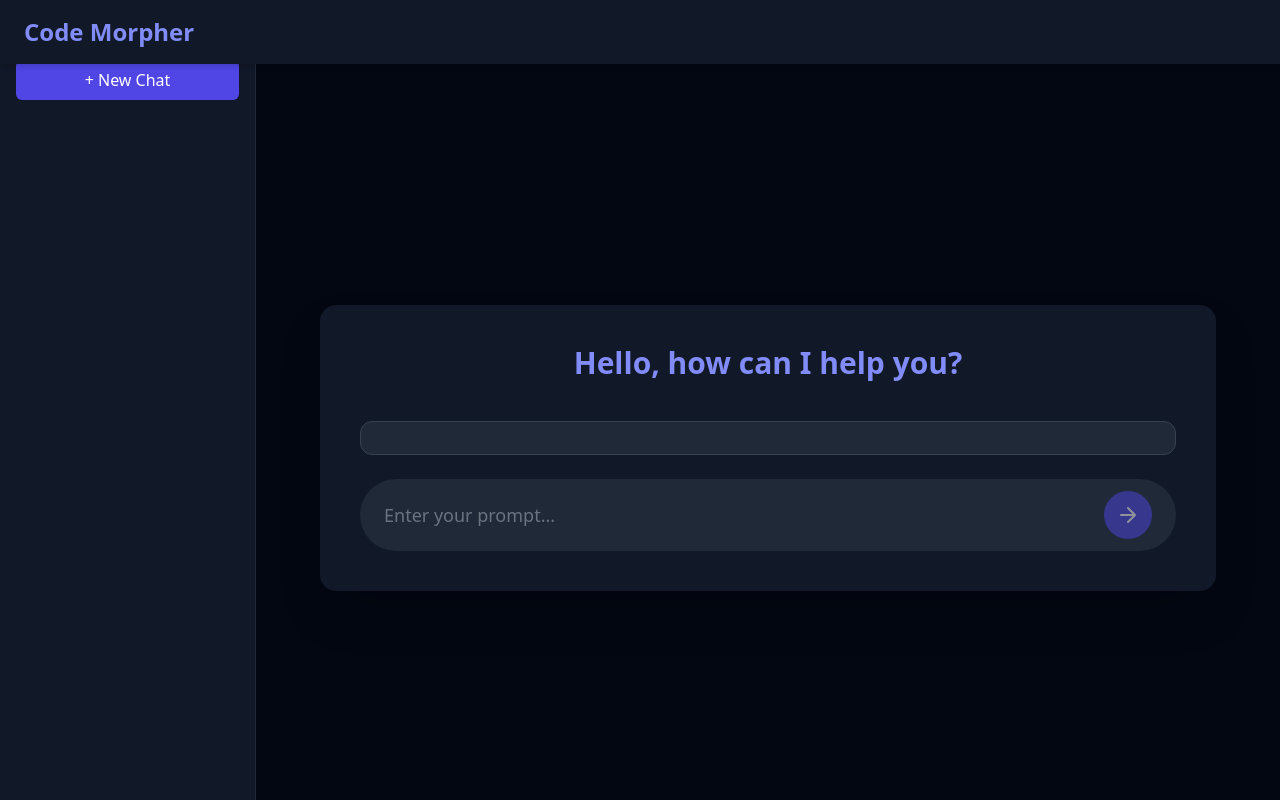
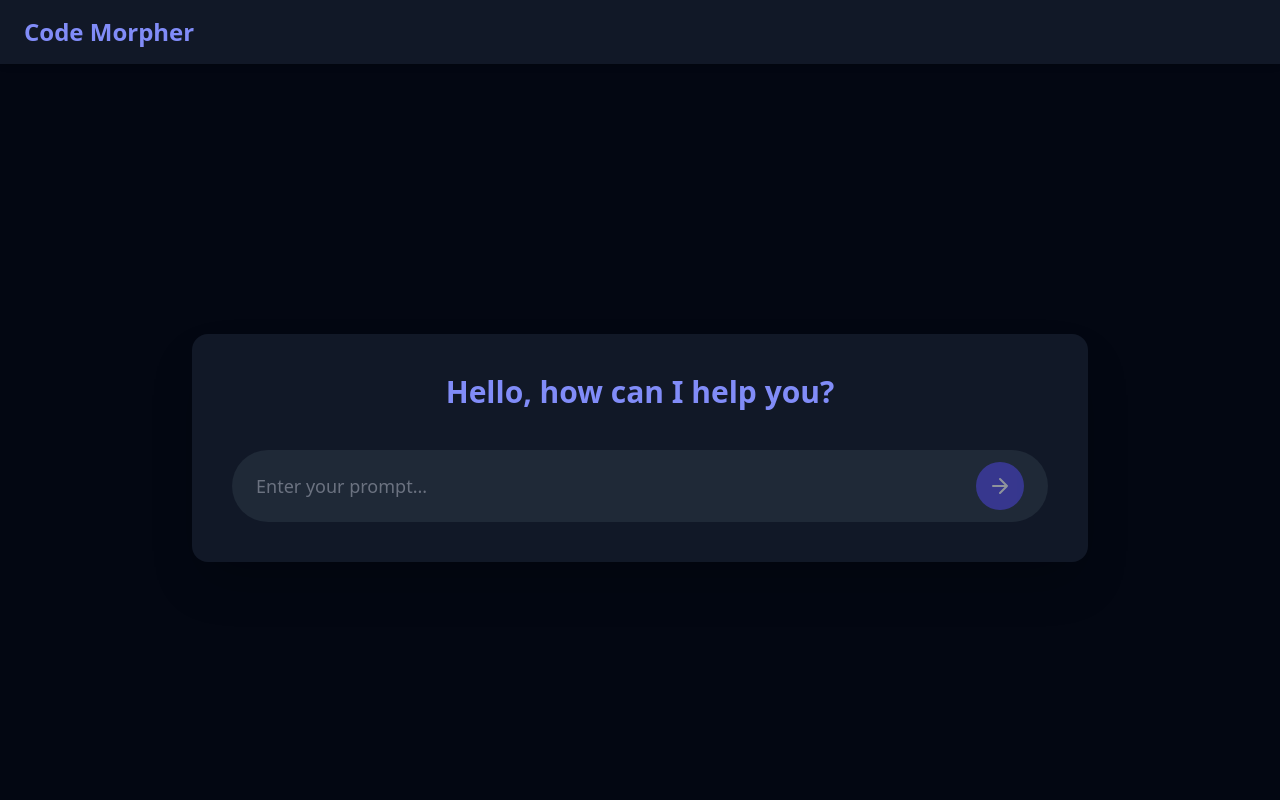
Before and after one commit to Arthika-21/Code-Morpher, a Flask app: page / in a window 1280 px wide. Run offline with Flask 3, Linux system fonts and the light colour scheme; some libraries are stand-ins or nearby versions.

Commit message:
templates\index.html

```diff
--- a/templates/index.html
+++ b/templates/index.html
@@ -7,46 +7,32 @@
   <script src="https://cdn.tailwindcss.com"></script>
 </head>
 
-<body class="bg-gray-950 text-white min-h-screen flex">
-  <!-- Sidebar -->
-  <div id="sidebar" class="w-64 bg-gray-900 flex flex-col p-4 border-r border-gray-800">
-    <h2 class="text-xl font-semibold text-indigo-400 mb-4 text-center">Code Morpher</h2>
-    <button id="newChatBtn" class="w-full bg-indigo-600 hover:bg-indigo-700 py-2 rounded-md mb-4 transition">
-      + New Chat
-    </button>
-    <div id="history" class="flex-1 overflow-y-auto space-y-2">
-      <!-- History items appear here -->
-    </div>
-  </div>
-
-  <!-- Main Chat Area -->
-  <div class="flex-1 flex flex-col items-center justify-center p-4 sm:p-8">
+<body class="bg-gray-950 text-white min-h-screen flex flex-col items-center justify-center font-sans">
+  <!-- Navbar -->
   <nav class="w-full bg-gray-900 py-4 px-6 flex items-center justify-between shadow-md fixed top-0 left-0 z-10">
     <h1 class="text-xl sm:text-2xl font-bold text-indigo-400">Code Morpher</h1>
   </nav>
 
+  <!-- Main Container -->
   <div class="w-full max-w-4xl bg-gray-900 shadow-2xl rounded-2xl p-6 sm:p-10 mt-24 flex flex-col space-y-6">
     <h2 class="text-2xl sm:text-3xl font-semibold text-center text-indigo-400 mb-4">
       Hello, how can I help you?
     </h2>
 
-      <!-- Chat Container -->
-      <div id="chatContainer"
-        class="flex-1 overflow-y-auto space-y-4 max-h-[60vh] p-4 bg-gray-800 rounded-xl border border-gray-700">
-      </div>
 
     <!-- Input Box -->
     <div class="flex items-center bg-gray-800 rounded-full px-4 sm:px-6 py-3">
-        <input id="dslInput" type="text" placeholder="Enter your prompt..."
-          class="flex-grow bg-transparent text-gray-300 placeholder-gray-500 focus:outline-none text-base sm:text-lg" />
-        <button id="sendBtn" onclick="generateJava()" disabled
-          class="ml-3 bg-indigo-600 hover:bg-indigo-700 rounded-full p-3 transition disabled:opacity-50">
-          <svg xmlns="http://www.w3.org/2000/svg" fill="none" viewBox="0 0 24 24" stroke-width="2" stroke="white"
-            class="w-5 h-5 sm:w-6 sm:h-6">
+      <input
+        id="dslInput"
+        type="text"
+        placeholder="Enter your prompt..."
+        class="flex-grow bg-transparent text-gray-300 placeholder-gray-500 focus:outline-none text-base sm:text-lg"
+      />
+      <button id="sendBtn" onclick="generateJava()" disabled class="ml-3 bg-indigo-600 hover:bg-indigo-700 rounded-full p-3 transition disabled:opacity-50">
+        <svg xmlns="http://www.w3.org/2000/svg" fill="none" viewBox="0 0 24 24" stroke-width="2" stroke="white" class="w-5 h-5 sm:w-6 sm:h-6">
           <path stroke-linecap="round" stroke-linejoin="round" d="M5 12h14M12 5l7 7-7 7" />
         </svg>
       </button>
-      </div>
     </div>
   </div>
 
@@ -54,18 +40,15 @@
     const chatContainer = document.getElementById("chatContainer");
     const input = document.getElementById("dslInput");
     const sendBtn = document.getElementById("sendBtn");
-    const historyDiv = document.getElementById("history");
-    const newChatBtn = document.getElementById("newChatBtn");
 
     // Enable button only when user types something
     input.addEventListener("input", () => {
       sendBtn.disabled = input.value.trim() === "";
     });
 
-    // Load chat history
+    // Load chat history from localStorage
     window.onload = function () {
       const history = JSON.parse(localStorage.getItem("chatHistory")) || [];
-      history.forEach(item => renderHistoryItem(item.prompt, item.response));
       history.forEach(item => renderMessage(item.prompt, item.response));
     };
 
@@ -73,12 +56,15 @@
       const userInput = input.value.trim();
       if (!userInput) return;
 
-      renderMessage(userInput, null);
+      renderMessage(userInput, null); // show user message
       input.value = "";
       sendBtn.disabled = true;
 
+      const userBubble = document.createElement("div");
+      const botBubble = document.createElement("div");
+
       try {
-        const res = await fetch("https://your-backend-url.onrender.com/generate", {
+        const res = await fetch("https://code-morpher-a.onrender.com/generate", {
           method: "POST",
           headers: { "Content-Type": "application/json" },
           body: JSON.stringify({ dsl_input: userInput })
@@ -89,23 +75,24 @@
 
         renderMessage(userInput, response);
         saveToHistory(userInput, response);
-        renderHistoryItem(userInput, response);
 
       } catch (err) {
         renderMessage(userInput, "❌ Failed to connect to backend. Please try again.");
       }
     }
 
-    // Render chat messages
+    // Renders both user and bot messages in the chat
     function renderMessage(prompt, response) {
       const chatBox = document.createElement("div");
       chatBox.className = "space-y-2";
 
+      // User bubble
       const userBubble = document.createElement("div");
       userBubble.className = "bg-indigo-600 text-white p-3 rounded-xl max-w-[90%] self-end ml-auto";
       userBubble.textContent = prompt;
       chatBox.appendChild(userBubble);
 
+      // If response exists, show it
       if (response) {
         const botContainer = document.createElement("div");
         botContainer.className = "bg-gray-700 text-green-400 p-3 rounded-xl max-w-[90%] whitespace-pre-wrap relative";
@@ -126,15 +113,11 @@
       chatContainer.scrollTop = chatContainer.scrollHeight;
     }
 
-    function renderHistoryItem(prompt, response) {
-      const btn = document.createElement("button");
-      btn.className = "history-item w-full text-left bg-gray-800 hover:bg-gray-700 p-2 rounded-md text-sm text-gray-300";
-      btn.textContent = prompt.slice(0, 25) + "...";
-      btn.onclick = () => {
-        chatContainer.innerHTML = "";
-        renderMessage(prompt, response);
-      };
-      historyDiv.appendChild(btn);
+    function copyCode(code, btn) {
+      navigator.clipboard.writeText(code).then(() => {
+        btn.textContent = "Copied!";
+        setTimeout(() => (btn.textContent = "Copy"), 2000);
+      });
     }
 
     function saveToHistory(prompt, response) {
@@ -142,27 +125,6 @@
       history.push({ prompt, response });
       localStorage.setItem("chatHistory", JSON.stringify(history));
     }
-
-    function copyCode(code, btn) {
-      navigator.clipboard.writeText(code).then(() => {
-        btn.textContent = "Copied!";
-        setTimeout(() => (btn.textContent = "Copy"), 2000);
-      });
-    }
-
-    // New Chat button
-    newChatBtn.addEventListener("click", () => {
-      chatContainer.innerHTML = "";
-      input.value = "";
-    });
-
-    // Press Enter to send
-    input.addEventListener("keypress", (e) => {
-      if (e.key === "Enter" && !e.shiftKey) {
-        e.preventDefault();
-        generateJava();
-      }
-    });
   </script>
 </body>
 </html>
```
Lines whose indentation alone changed are shown as unchanged.
